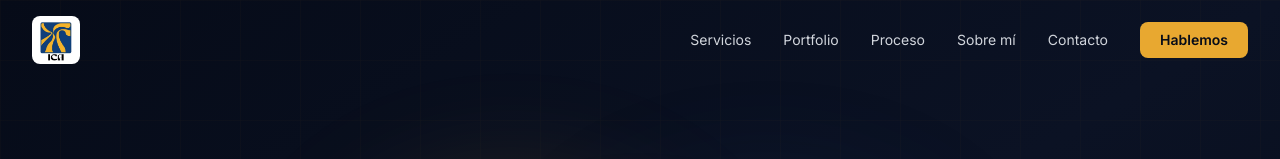
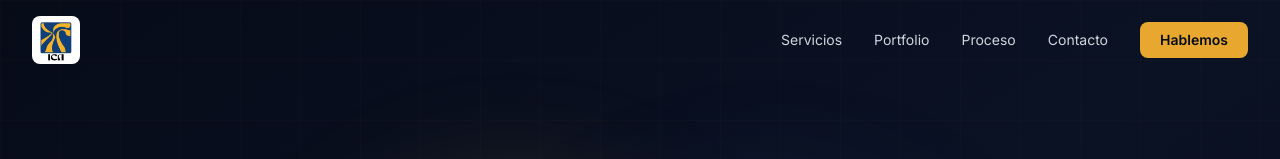
Before and after one commit to ImImanol/ica-web, a React (Vite) app: page / in a window 1280 px wide. Shown: the top 159 px of the page. Built offline with nearby package versions, Linux system fonts and the light colour scheme.

Commit message:
fix: remove About section and nav link for agency layout
Co-Authored-By: Claude Opus 4.6 <noreply@anthropic.com>

```diff
--- a/src/App.jsx
+++ b/src/App.jsx
@@ -3,7 +3,7 @@ import Hero from './components/Hero'
 import Services from './components/Services'
 import Portfolio from './components/Portfolio'
 import Process from './components/Process'
-import About from './components/About'
+
 import Contact from './components/Contact'
 import Footer from './components/Footer'
 import WhatsAppButton from './components/WhatsAppButton'
@@ -16,7 +16,7 @@ function App() {
       <Services />
       <Portfolio />
       <Process />
-      <About />
+
       <Contact />
       <Footer />
       <WhatsAppButton />
--- a/src/components/Navbar.jsx
+++ b/src/components/Navbar.jsx
@@ -5,7 +5,7 @@ const navLinks = [
   { href: "#servicios", label: "Servicios" },
   { href: "#portfolio", label: "Portfolio" },
   { href: "#proceso", label: "Proceso" },
-  { href: "#sobre-mi", label: "Sobre mí" },
+
   { href: "#contacto", label: "Contacto" },
 ];
 
```
